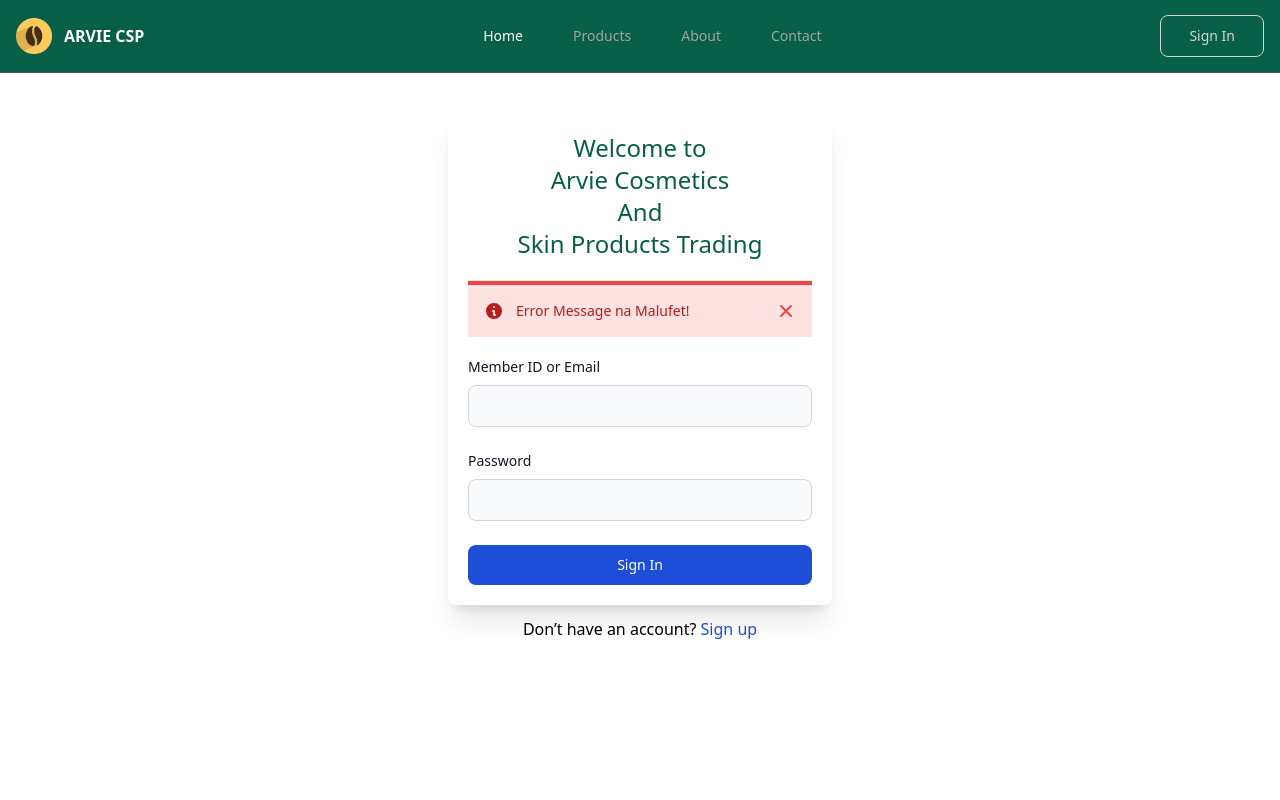
After one commit to nairAnhoJ/ArvieCSP, a PHP site: page /login.php in a window 1280 px wide. The commit adds this page. Run offline with PHP 8.4, Linux system fonts and the light colour scheme.

Commit message:
Login - Ongoing

```diff
--- a/TestOnly2.html
+++ /dev/null
@@ -1,3 +0,0 @@
-TestOnly2
-
-Test Edit
--- a/header.php
+++ b/header.php
@@ -1,33 +1,36 @@
-<nav class="navbar px-2 sm:px-4 py-2.5 sm:pt-2.5 bg-emerald-500 fixed w-full z-20 top-0 left-0 border-b border-gray-600">
+<nav class="navbar px-2 sm:px-4 py-2.5 sm:pt-2.5 bg-emerald-800 fixed w-full z-20 top-0 left-0 border-b border-gray-600">
   <div class="container flex flex-wrap justify-between items-center mx-auto">
 
-    <button data-collapse-toggle="navbar-sticky" type="button" class="inline-flex items-center p-2 text-sm text-gray-900 rounded-lg md:hidden focus:outline-none" aria-controls="navbar-sticky" aria-expanded="false">
-            <span class="sr-only">Open main menu</span>
+    <button data-collapse-toggle="navbar-sticky" type="button" class="burger-button inline-flex items-center p-2 text-sm text-white rounded-lg md:hidden focus:outline-none" aria-controls="navbar-sticky" aria-expanded="false">
+            <!-- <span class="sr-only">Open main menu</span> -->
             <svg class="w-6 h-6" aria-hidden="true" fill="currentColor" viewBox="0 0 20 20"><path fill-rule="evenodd" d="M3 5a1 1 0 011-1h12a1 1 0 110 2H4a1 1 0 01-1-1zM3 10a1 1 0 011-1h12a1 1 0 110 2H4a1 1 0 01-1-1zM3 15a1 1 0 011-1h12a1 1 0 110 2H4a1 1 0 01-1-1z" clip-rule="evenodd"></path></svg>
     </button>
 
     <a href="./index.php" class="flex items-center">
         <img src="./images/logo.png" class="mr-3 h-6 sm:h-9" alt="Flowbite Logo">
-        <span class="self-center text-l font-semibold whitespace-nowrap text-gray-900">ARVIE CSP</span>
+        <span class="self-center text-l font-semibold whitespace-nowrap text-white">ARVIE CSP</span>
     </a>
+
     <div class="flex md:order-2">
-        <button type="button" class="text-gray-900 hover:text-white border border-gray-900 hover:border-white font-medium rounded-lg text-sm px-7 py-2.5 text-center mr-3 md:mr-0">Login</button>
+        <a href="./login.php" class="text-neutral-300 hover:text-white border border-neutral-300 hover:border-white font-medium rounded-lg text-sm px-7 py-2.5 text-center mr-3 md:mr-0">Sign In</a>
     </div>
+
     <div class="nav-items hidden justify-between items-center w-full md:flex md:w-auto md:order-1" id="navbar-sticky">
-        <ul class="flex flex-col md:py-4 pt-6 pb-3 mt-3 bg-emerald-500 border-t border-gray-800 md:flex-row md:space-x-8 md:mt-0 md:text-sm md:font-medium md:border-0">
+        <ul class="flex flex-col md:py-4 pt-6 pb-3 mt-3 bg-emerald-800 border-t border-gray-800 md:flex-row md:space-x-8 md:mt-0 md:text-sm md:font-medium md:border-0">
         <li>
-            <a href="#" class="block py-2 pr-4 pl-3 text-gray-900 bg-emerald-400 rounded md:bg-transparent md:text-gray-900 md:p-0" aria-current="page">Home</a>
+            <a href="#" class="block py-2 pr-4 pl-3 text-white bg-emerald-700 rounded md:bg-transparent md:text-white md:p-0" aria-current="page">Home</a>
         </li>
         <li>
-            <a href="#" class="block py-2 pr-4 pl-3 text-gray-100 hover:text-gray-900 rounded hover:bg-emerald-400 md:hover:bg-transparent md:hover:text-blue-700 md:p-0">About</a>
+            <a href="#" class="block py-2 pr-4 pl-3 text-neutral-400 hover:text-white rounded hover:bg-emerald-700 md:hover:bg-transparent md:p-0">Products</a>
         </li>
         <li>
-            <a href="#" class="block py-2 pr-4 pl-3 text-gray-100 hover:text-gray-900 rounded hover:bg-emerald-400 md:hover:bg-transparent md:hover:text-blue-700 md:p-0">Services</a>
+            <a href="#" class="block py-2 pr-4 pl-3 text-neutral-400 hover:text-white rounded hover:bg-emerald-700 md:hover:bg-transparent md:p-0">About</a>
         </li>
         <li>
-            <a href="#" class="block py-2 pr-4 pl-3 text-gray-100 hover:text-gray-900 rounded hover:bg-emerald-400 md:hover:bg-transparent md:hover:text-blue-700 md:p-0">Contact</a>
+            <a href="#" class="block py-2 pr-4 pl-3 text-neutral-400 hover:text-white rounded hover:bg-emerald-700 md:hover:bg-transparent md:p-0">Contact</a>
         </li>
         </ul>
     </div>
+
   </div>
 </nav>
--- /dev/null
+++ b/login.php
@@ -0,0 +1,53 @@
+<!DOCTYPE html>
+<html lang="en">
+<head>
+    <meta charset="UTF-8">
+    <meta http-equiv="X-UA-Compatible" content="IE=edge">
+    <meta name="viewport" content="width=device-width, initial-scale=1.0">
+    <link rel="stylesheet" href="./styles/styles.css">
+    <!-- <link rel="stylesheet" href="./dist/output.css"> -->
+    <link rel="stylesheet" href="https://unpkg.com/flowbite@1.5.3/dist/flowbite.min.css" />
+    <title>Arvie Cosmetic & Skincare ProductsTrading - Login</title>
+    <script src="./js/tailwind-3.1.8.js"></script>
+    <script src="https://unpkg.com/flowbite@1.5.3/dist/flowbite.js"></script>
+    <script src="./js/jquery-3.6.1.min.js"></script>
+</head>
+<body class="h-screen w-screen">
+    <?php include_once "./header.php"; ?>
+
+    <div class="container bg-white relative top-24 md:top-28 mx-auto w-11/12 max-w-sm">
+        <div class="container shadow-xl p-5 rounded-lg">
+            <h1 class="text-emerald-800 text-2xl text-center mb-5">Welcome to<br>Arvie Cosmetics<br>And<br>Skin Products Trading</h1>
+            <hr>
+
+            <!-- Error Message (Normally Hidden)-->
+            <div id="alert-border-2" class="flex p-4 mb-4 bg-red-100 border-t-4 border-red-500 dark:bg-red-200" role="alert">
+                <svg class="flex-shrink-0 w-5 h-5 text-red-700" fill="currentColor" viewBox="0 0 20 20" xmlns="http://www.w3.org/2000/svg"><path fill-rule="evenodd" d="M18 10a8 8 0 11-16 0 8 8 0 0116 0zm-7-4a1 1 0 11-2 0 1 1 0 012 0zM9 9a1 1 0 000 2v3a1 1 0 001 1h1a1 1 0 100-2v-3a1 1 0 00-1-1H9z" clip-rule="evenodd"></path></svg>
+                <div class="ml-3 text-sm font-medium text-red-700">
+                Error Message na Malufet!
+                </div>
+                <button type="button" class="ml-auto -mx-1.5 -my-1.5 bg-red-100 dark:bg-red-200 text-red-500 rounded-lg focus:ring-2 focus:ring-red-400 p-1.5 hover:bg-red-200 dark:hover:bg-red-300 inline-flex h-8 w-8"  data-dismiss-target="#alert-border-2" aria-label="Close">
+                    <span class="sr-only">Dismiss</span>
+                    <svg aria-hidden="true" class="w-5 h-5" fill="currentColor" viewBox="0 0 20 20" xmlns="http://www.w3.org/2000/svg"><path fill-rule="evenodd" d="M4.293 4.293a1 1 0 011.414 0L10 8.586l4.293-4.293a1 1 0 111.414 1.414L11.414 10l4.293 4.293a1 1 0 01-1.414 1.414L10 11.414l-4.293 4.293a1 1 0 01-1.414-1.414L8.586 10 4.293 5.707a1 1 0 010-1.414z" clip-rule="evenodd"></path></svg>
+                </button>
+            </div>
+
+            <!-- Login Form -->
+            <form class="mt-5">
+                <div class="mb-6">
+                    <label for="email" class="block mb-2 text-sm font-medium text-gray-900">Member ID or Email</label>
+                    <input type="text" id="email" class="bg-gray-50 border border-gray-300 text-gray-900 text-sm rounded-lg focus:ring-blue-500 focus:border-blue-500 block w-full p-2.5" required="">
+                </div>
+                <div class="mb-6">
+                    <label for="password" class="block mb-2 text-sm font-medium text-gray-900">Password</label>
+                    <input type="password" id="password" class="bg-gray-50 border border-gray-300 text-gray-900 text-sm rounded-lg focus:ring-blue-500 focus:border-blue-500 block w-full p-2.5" required="">
+                </div>
+                <button type="submit" class="text-white bg-blue-700 hover:bg-blue-800 focus:ring-4 focus:outline-none focus:ring-blue-300 font-medium rounded-lg text-sm w-full px-5 py-2.5 text-center">Sign In</button>
+            </form>
+
+        </div>
+        <p class="text-center mt-3">Don’t have an account? <a href="#" class="text-blue-700">Sign up</a></p>
+    </div>
+
+</body>
+</html>
--- a/styles/_header.scss
+++ b/styles/_header.scss
@@ -1,4 +1,7 @@
 .navbar{
+    transition: height 2s;
+    .container{
+        transition: height 2s;
         .nav-items{
             ul{
                 li{
@@ -22,3 +25,4 @@
             }
         }
     }
+}
--- a/styles/styles.css
+++ b/styles/styles.css
@@ -1,10 +1,16 @@
-.navbar .nav-items ul li {
+.navbar {
+  transition: height 2s;
+}
+.navbar .container {
+  transition: height 2s;
+}
+.navbar .container .nav-items ul li {
   position: relative;
   padding: 0 25px;
   margin-left: 0 !important;
 }
 @media screen and (min-width: 768px) {
-  .navbar .nav-items ul li:not(:last-child):after {
+  .navbar .container .nav-items ul li:not(:last-child):after {
     position: absolute;
     right: 0;
     top: 50%;
```
Also changed, not shown: TestOnly.html (deleted, +0 -12 lines), README.md, 1 other file. Lines whose indentation alone changed are shown as unchanged.
